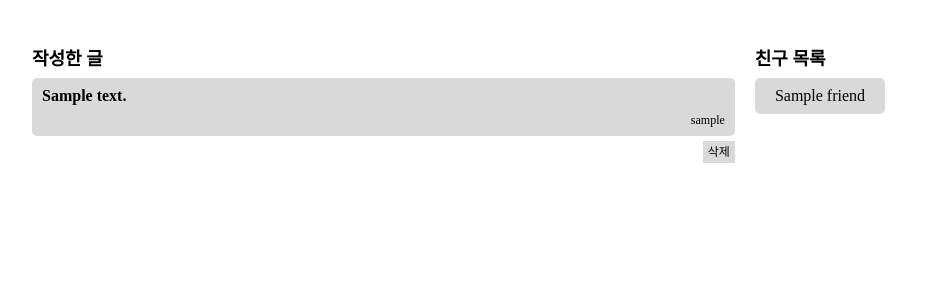
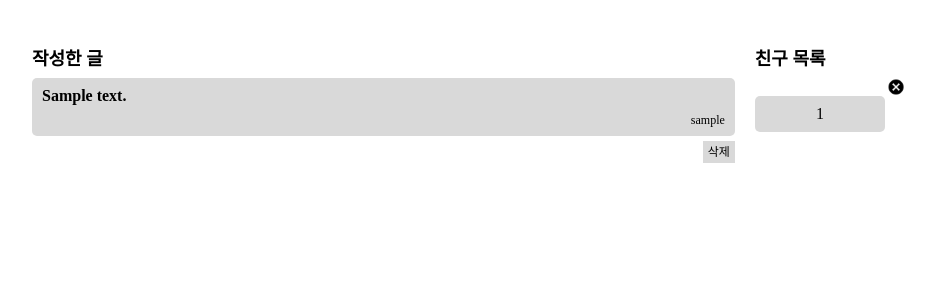
Before and after one commit to totohoon02/Hanghae99_WebMini, a Flask app: template WebMiniapp/templates/myPage.html in a window 1280 px wide. Shown: the part 120-420 px from the top of the page, without its empty margins (96-1031 px from the left). Run offline with Flask 3, Linux system fonts and the light colour scheme; the template is opened without the code that fills it: most values are stand-ins (such as "Sample title", 1, 10 or a date in 2020); some libraries are stand-ins or nearby versions.

Commit message:
24-02-01-강상훈: myPage 친구 삭제기능 추가
# myPage 친구 삭제기능 추가

```diff
--- a/WebMiniapp/static/css/myPage.css
+++ b/WebMiniapp/static/css/myPage.css
@@ -100,3 +100,15 @@
   border-radius: 5px;
   margin-bottom: 5px;
 }
+.deleteFriend{
+  display: flex;
+  width: 50%;
+  justify-content: flex-end;
+}
+.iconCancel{
+  width: 18px;
+  height: 18px;
+}
+.iconCancel:hover{
+  cursor: pointer;
+}
--- a/WebMiniapp/static/js/myPage.js
+++ b/WebMiniapp/static/js/myPage.js
@@ -14,7 +14,7 @@ const onBoardClick = (boardID) =>{
 }
 
 const onDeleteButtonDown = (wishID) =>{
-  const wish = document.querySelector("#" + wishID);
+  const wish = document.getElementById(wishID);
   let body = {
     id : wishID
   }
@@ -26,8 +26,23 @@ const onDeleteButtonDown = (wishID) =>{
     body: JSON.stringify(body)
   })
   .then((res) =>{
-    if(res.status == 200) wish.remove()
+    if(res.status == 200) wish.remove();
+  });
+}
+
+const onDeleteFriendDown = (friendID) =>{
+  const friend = document.getElementById(friendID);
+  fetch(`${address}/mypage/deleteFriend`,{
+    method: "DELETE",
+    headers:{
+      "Content-Type": "application/json",
+    },
+    body: JSON.stringify({id : friendID})
   })
+  .then((res)=>{
+    if(res.status == 200)
+      friend.remove();
+  });
 }
 
 const home = () => {window.location.href = `${address}/`}
--- a/WebMiniapp/templates/myPage.html
+++ b/WebMiniapp/templates/myPage.html
@@ -31,9 +31,14 @@
       <div class="freindList">
         <p class="friendTitle">친구 목록</p>
         {% for friend in data.friends %}
-          <div class="friend" id="{{friend.friend}}">
-            <p>{{friend.friend}}</p>
+        <div class="friendContainer"  id="{{friend.friend_id}}">
+          <div class="deleteFriend" >
+            <img class="iconCancel" src="{{ url_for('static', filename='image_cancel.png')}}" alt="" onclick="onDeleteFriendDown('{{friend.friend_id}}')">
           </div>
+          <div class="friend">
+            <p>{{friend.friend_id}}</p>
+          </div>
+        </div>
         {% endfor %}
       </div>
     </div>
```
Also changed, not shown: views/mypage_view.py (+8 -2 lines), WebMiniapp/database.db, WebMiniapp/static/image_cancel.png (added).
